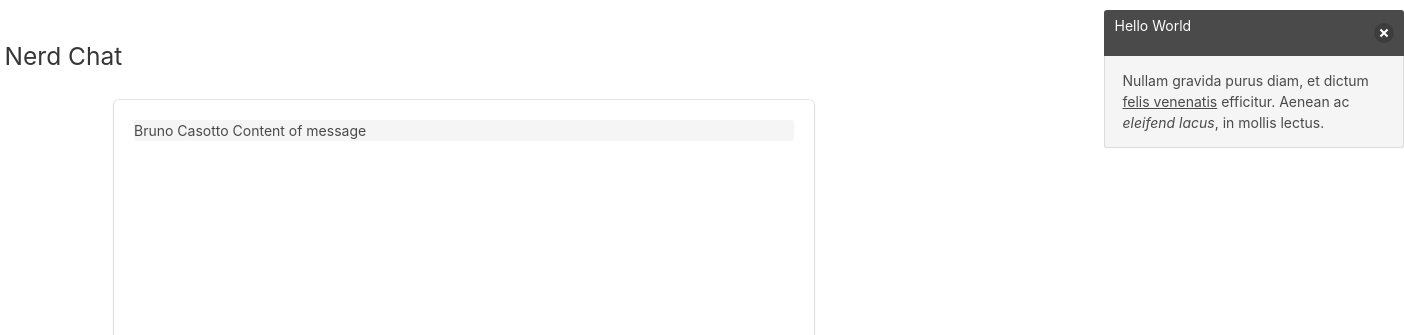
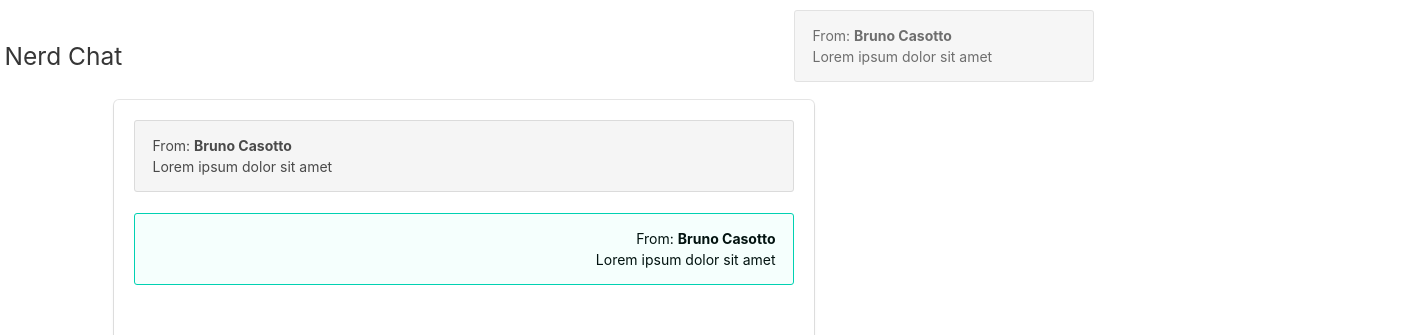
Before and after one commit to BrunoCasotto/typescript-project, a website: page index.html in a window 1280 px wide. Shown: the top 335 px of the page, 1404 px wide, since content can reach past the window. Drawn offline with Linux system fonts and the light colour scheme.

Commit message:
float message style

```diff
--- a/index.html
+++ b/index.html
@@ -27,10 +27,20 @@
       <div class="chat__content box">
 
         <div class="chat__content__messages">
-          <p class="message">
-            <span class="message__author">Bruno Casotto</span>
-            <span class="message__content">Content of message</span>
-          </p>
+
+          <article class="message">
+            <div class="message-body">
+              <p>From: <strong>Bruno Casotto</strong></p>
+              Lorem ipsum dolor sit amet
+            </div>
+          </article>
+
+          <article class="message message--alignt-right is-primary">
+            <div class="message-body">
+              <p>From: <strong>Bruno Casotto</strong></p>
+              Lorem ipsum dolor sit amet
+            </div>
+          </article>
         </div>
 
         <div class="chat__content__form">
@@ -43,16 +53,10 @@
 
     </section>
 
-    <article class="message notification-float">
-      <div class="message-header">
-        <p>Hello World</p>
-        <button class="delete" aria-label="delete"></button>
-      </div>
+    <article class="message notification-float notification-float--active">
       <div class="message-body">
-        Nullam gravida purus diam, et dictum
-        <a>felis venenatis</a> efficitur.
-        Aenean ac <em>eleifend lacus</em>,
-        in mollis lectus.
+        <p>From: <strong>Bruno Casotto</strong></p>
+        Lorem ipsum dolor sit amet
       </div>
     </article>
 
--- a/resources/scss/main.scss
+++ b/resources/scss/main.scss
@@ -14,6 +14,14 @@
   @media screen and(max-width: $screen-sm) {
     padding: 10px;
     height: calc(80vh - 100px);
+  }
+
+  @media screen and(max-width: $screen-xs) {
+    height: calc(90vh - 100px);
+  }
+
+  @media screen and(max-width: $screen-mc) {
+    height: calc(100vh - 100px);
   }
 
   &__content {
@@ -60,7 +68,14 @@
   }
 }
 
+.message {
+  &--alignt-right {
+    text-align: right;
+  }
+}
+
 .notification-float {
+  opacity: 0.8;
   width: 300px;
   max-height: 200px;
   position: absolute;
@@ -68,11 +83,17 @@
   top : 10px;
   transform: translateX(100%);
   transition: transform $basic-transitions;
-  @media screen and(max-width: $screen-sm) {
-    display: none;
+
+  @media screen and(max-width: $screen-mc) {
+    top: 0;
+    transform: translateY(-100%);
+    left: 50%;
   }
 
   &--active {
     transform: translateX(-10px);
+    @media screen and(max-width: $screen-mc) {
+      transform: translateY(10px);
+    }
   }
 }
```
Also changed, not shown: dist/css/main.css.
